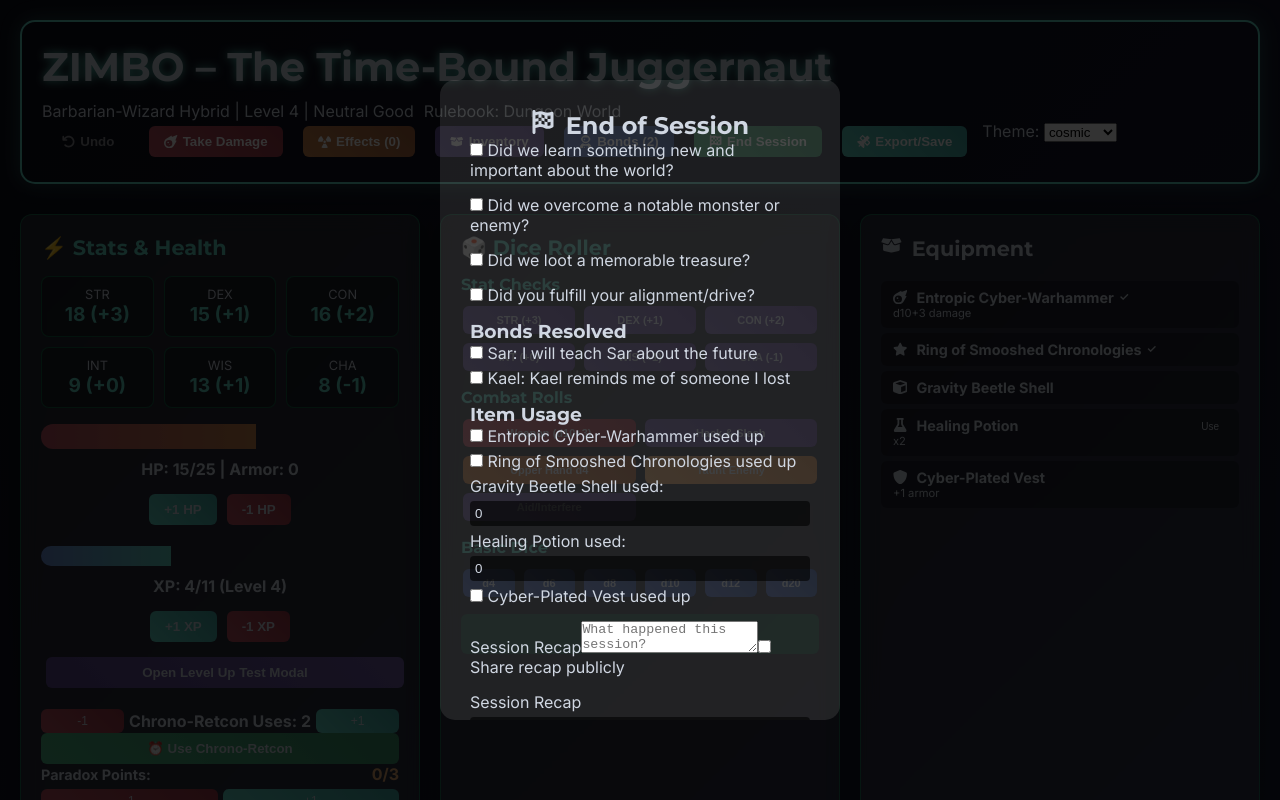
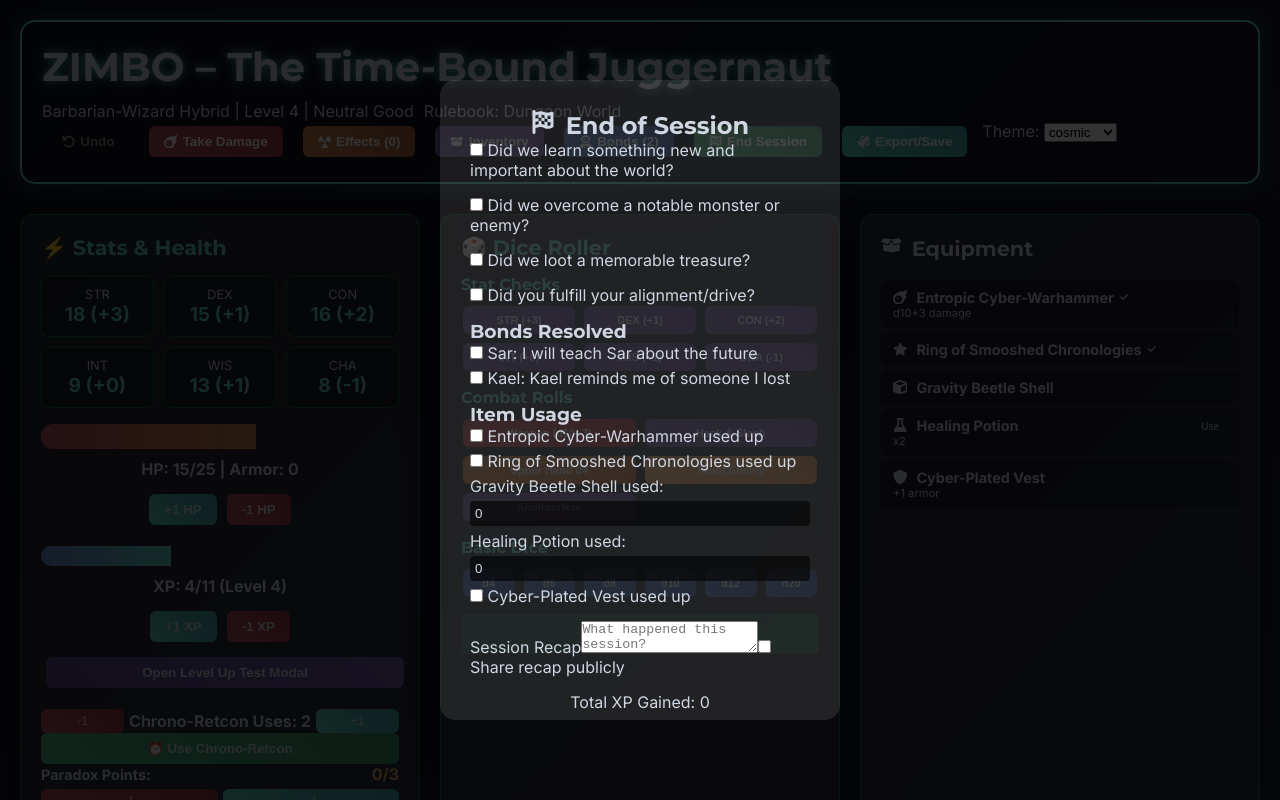
Before and after one commit to thwoom/zimbo-tauri-character-sheet, a React (Vite) app: page / in a window 1280 px wide. Both pictures are taken after a click on the button "End Session". Shown: the top 800 px of the page. Built offline with nearby package versions, Linux system fonts and the light colour scheme.

Commit message:
fix(end-session): remove unused invoke import and duplicate recap

```diff
--- a/src/components/EndSessionModal.jsx
+++ b/src/components/EndSessionModal.jsx
@@ -1,6 +1,5 @@
-import { invoke } from '@tauri-apps/api/core';
 import PropTypes from 'prop-types';
-import React, { useEffect, useState } from 'react';
+import React, { useState } from 'react';
 import { FaFlagCheckered } from 'react-icons/fa6';
 import { useCharacter } from '../state/CharacterContext.jsx';
 import styles from './EndSessionModal.module.css';
@@ -247,17 +246,6 @@ export default function EndSessionModal({ isOpen, onClose }) {
           </div>
         )}
 
-        <div className={styles.section}>
-          <label htmlFor="session-recap">Session Recap</label>
-          <textarea
-            id="session-recap"
-            value={recap}
-            onChange={(e) => setRecap(e.target.value)}
-            placeholder="Brief recap of this session"
-            className={styles.recapInput}
-          />
-        </div>
-
         <div className={styles.total}>Total XP Gained: {totalXP}</div>
         {error && <div className={styles.error}>{error}</div>}
 
```
